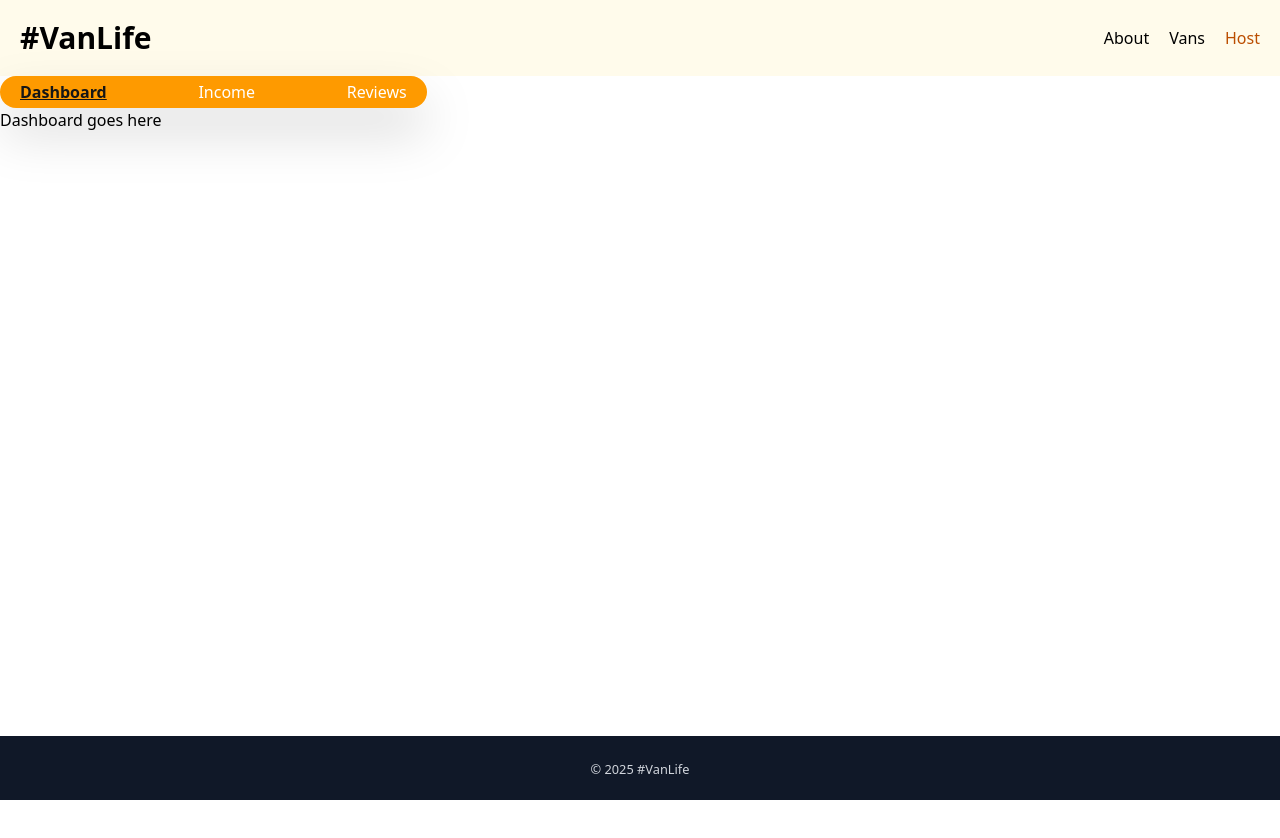
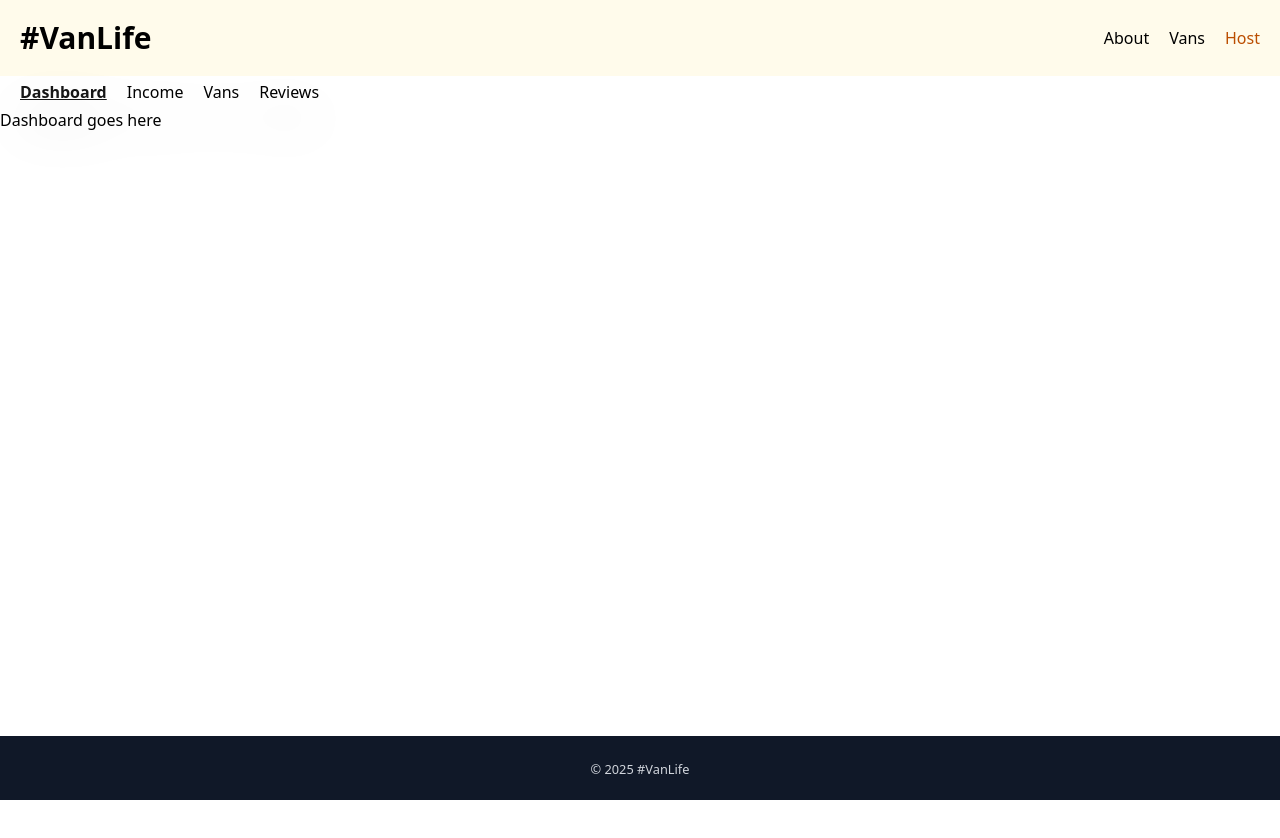
Before and after one commit to Honey-Sharma-git/vanlife-project, a React (Vite) app: page /host in a window 1280 px wide. Shown: the top 838 px of the page. Built offline with nearby package versions, Linux system fonts and the light colour scheme; what miragejs would draw is missing.

Commit message:
Add HostVanDetail page and a link HostVan page

```diff
--- a/src/App.jsx
+++ b/src/App.jsx
@@ -9,6 +9,8 @@ import { Dashboard } from "./pages/host/Dashboard";
 import { Income } from "./pages/host/Income";
 import { Reviews } from "./pages/host/Reviews";
 import { HostLayout } from "./components/HostLayout";
+import { HostVans } from "./pages/host/HostVans";
+import { HostVanDetail } from "./pages/host/HostVanDetail";
 
 export const App = () => {
   return (
@@ -23,6 +25,8 @@ export const App = () => {
           <Route path="host" element={<HostLayout />}>
             <Route index element={<Dashboard />} />
             <Route path="income" element={<Income />} />
+            <Route path="vans" element={<HostVans />} />
+            <Route path="vans/:id" element={<HostVanDetail />} />
             <Route path="reviews" element={<Reviews />} />
           </Route>
         </Route>
--- a/src/components/HostLayout.jsx
+++ b/src/components/HostLayout.jsx
@@ -8,7 +8,7 @@ export const HostLayout = () => {
   const inactiveStyles = {};
   return (
     <>
-      <nav className="flex flex-row rounded-2xl drop-shadow-2xl bg-amber-500 text-white gap-5 justify-between w-1/3 py-1 px-5">
+      <nav className="flex flex-row drop-shadow-2xl gap-5 justify-start py-1 px-5">
         <NavLink
           end={true}
           style={({ isActive }) => {
@@ -30,6 +30,14 @@ export const HostLayout = () => {
           style={({ isActive }) => {
             return isActive ? activeStyles : null;
           }}
+          to={"/host/vans"}
+        >
+          Vans
+        </NavLink>
+        <NavLink
+          style={({ isActive }) => {
+            return isActive ? activeStyles : null;
+          }}
           to={"/host/reviews"}
         >
           Reviews
--- /dev/null
+++ b/src/pages/host/HostVanDetail.jsx
@@ -0,0 +1,3 @@
+export const HostVanDetail = () => {
+  return <h1>Host van details page</h1>;
+};
--- /dev/null
+++ b/src/pages/host/HostVans.jsx
@@ -0,0 +1,3 @@
+export const HostVans = () => {
+  return <h1>You listed vans</h1>;
+};
```
